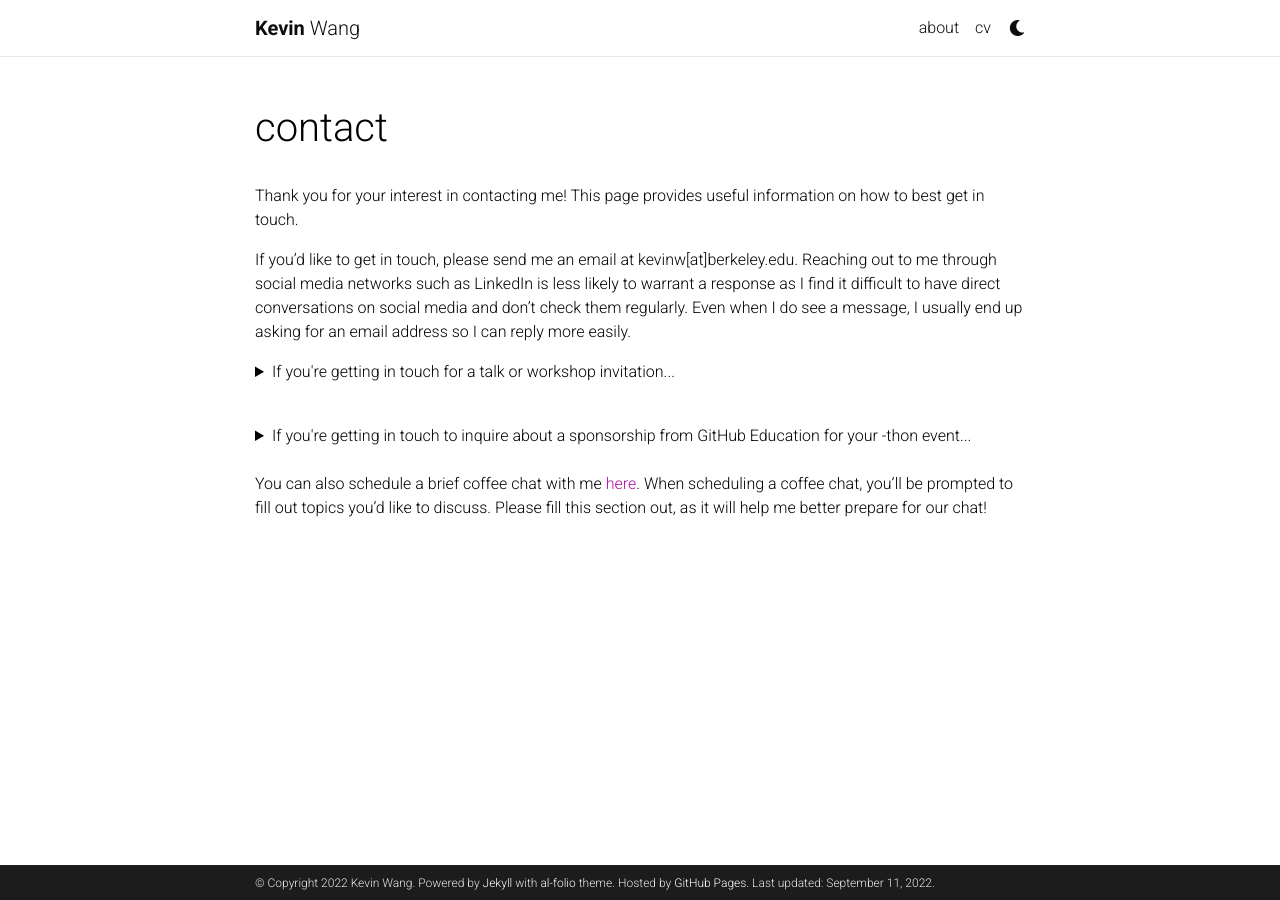
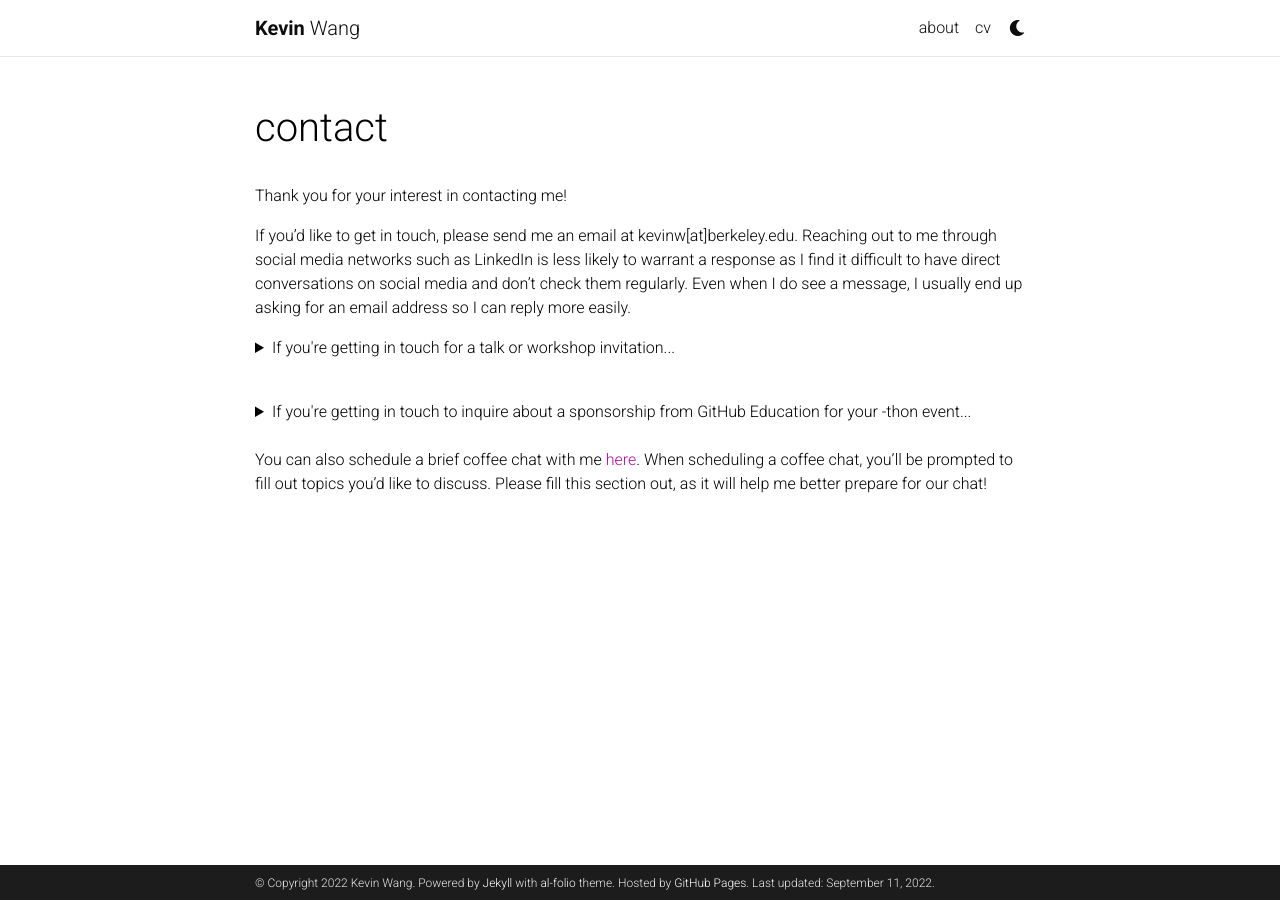
Before and after one commit to itskevinwang/itskevinwang.github.io, a Jekyll site: the page built from _pages/teaching.md, in a window 1280 px wide. Built offline with Jekyll 4.4.1, drawn with Linux system fonts in a browser that asks for light colours; comment, search, counter and statistics services are not loaded; a style sheet for code colours, icons or effects is not loaded.

Commit message:
Update teaching.md

```diff
--- a/_pages/teaching.md
+++ b/_pages/teaching.md
@@ -7,7 +7,7 @@ nav: false
 nav_order: 3
 ---
 
-Thank you for your interest in contacting me! This page provides useful information on how to best get in touch.
+Thank you for your interest in contacting me!
 
 If you'd like to get in touch, please send me an email at kevinw[at]berkeley.edu. Reaching out to me through social media networks such as LinkedIn is less likely to warrant a response as I find it difficult to have direct conversations on social media and don't check them regularly. Even when I do see a message, I usually end up asking for an email address so I can reply more easily.
 
```
